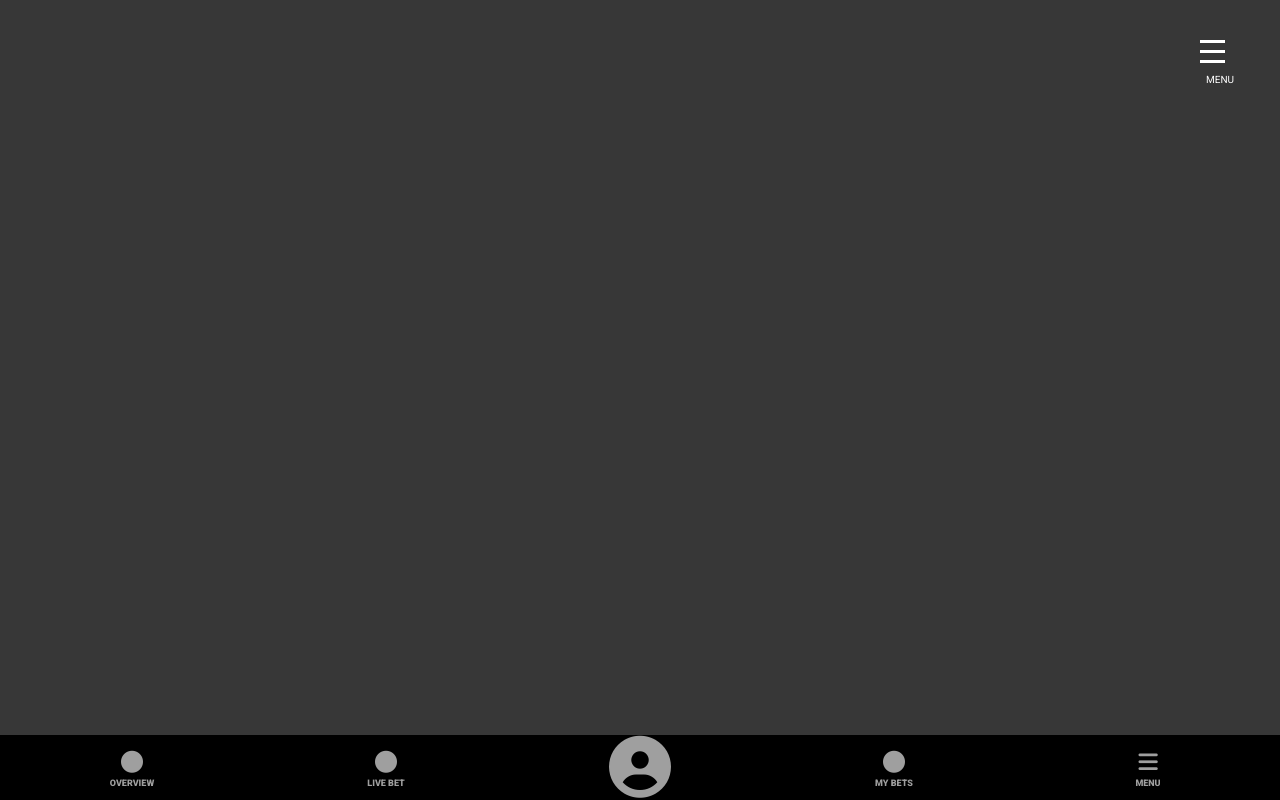
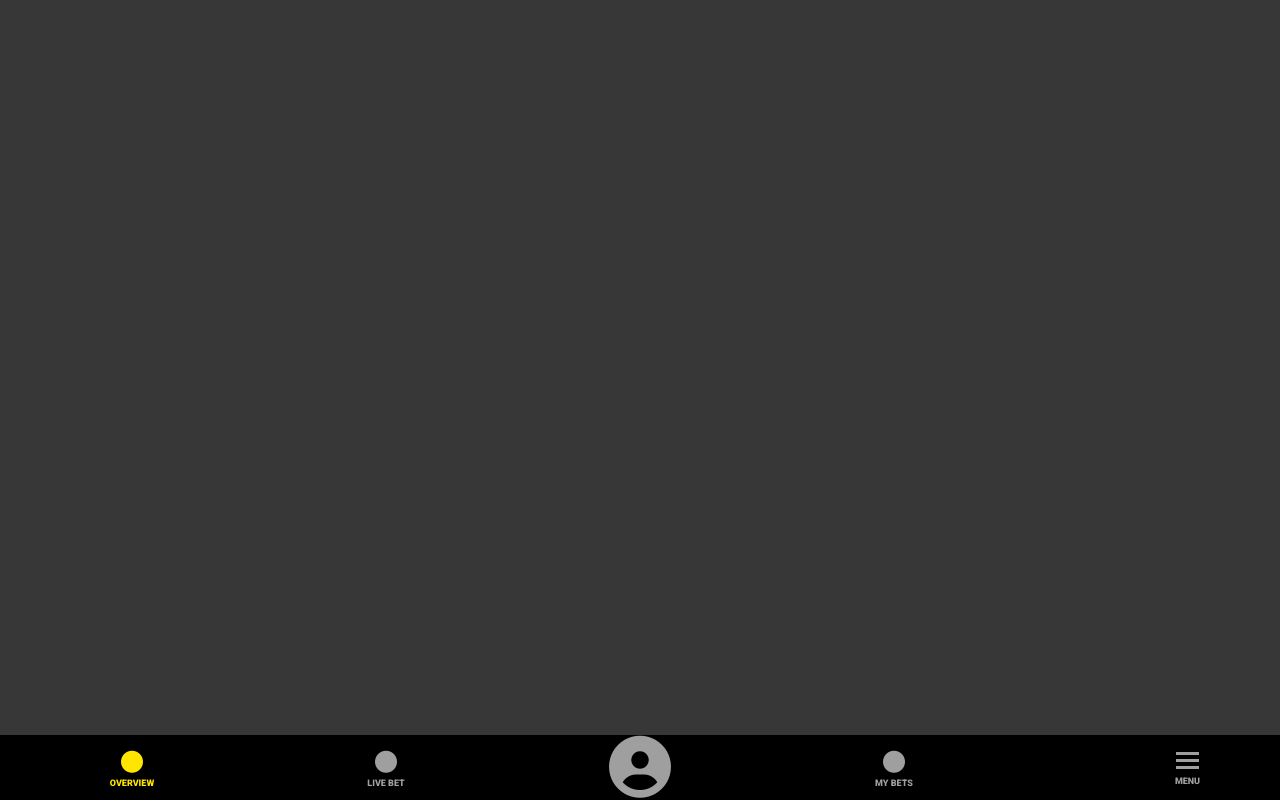
Before and after one commit to Italik6/Mobile-nav, a plain HTML site: page index.html in a window 1280 px wide. Drawn offline with Linux system fonts and the light colour scheme.

Commit message:
Menu icon

```diff
--- a/index.html
+++ b/index.html
@@ -19,7 +19,7 @@
 
 <body>
 
-    <input type="radio" class="menu-icon" id="menu" name="menu">
+        <input type="checkbox" class="menu-icon" id="menu" name="menu">
     <label class="menu-btn" for="menu">
         <span class="bar top"></span>
         <span class="bar middle"></span>
@@ -27,27 +27,27 @@
         <span class="menu-btn__text">MENU</span>
     </label>
     <label class="close-menu" for="menu"></label>
-    <nav class="drawer-menu">
+    <!-- <nav class="drawer-menu">
         <ul>
             <li>Content of menu</li>
         </ul>
-    </nav>
+    </nav> -->
     <div class="contents">
-        <div class="contents__inner">
         <div class="wrap">
         <nav class="menu">
-            <input type="radio" name="menu" id="overview" menu>
+            <input type="radio" name="menu" id="overview" checked>
             <input type="radio" name="menu" id="live-bet">
             <input type="radio" name="menu" id="rizk">
             <input type="radio" name="menu" id="my-bets">
-            <input type="radio" name="menu" id="menu">
+
+            <!-- <input type="checkbox" name="menu" id="menu"> -->
             <div class="list">
                 <div class="overlay">
                     <span class="overlay-overview"></span>
                     <span class="overlay-live-bet"></span>
                     <span class="overlay-rizk"></span>
                     <span class="overlay-my-bets"></span>
-                    <span class="overlay-menu"></span>
+                    <!-- <span class="overlay-menu"></span> -->
                 </div>
                 <div class="link-wrap">
                     <label for="overview">
@@ -65,7 +65,8 @@
                         <i class="fa fa-circle" aria-hidden="true"></i>
                         <span>My bets</span>
                     </label>
-                    <label for="menu">
+                    <!-- hidden element -->
+                    <label for="menu" class="hidden-item">
                         <i class="fa fa-bars" aria-hidden="true"></i>
                         <span>Menu</span>
                     </label>
@@ -73,7 +74,6 @@
             </div>
         </nav>
     </div>
-        </div>
     </div>
     <!-- <script type="text/javascript" src="js/jquery-3.1.1.min.js"></script> -->
     <script src="https://use.fontawesome.com/c26bba1fec.js"></script>
--- a/style.less
+++ b/style.less
@@ -174,8 +174,8 @@ input[name="menu"] {
 .menu-btn {
     position: fixed;
     display: block;
-    top: 40px;
-    right: 40px;
+    bottom: 1%;
+    right: 5%;
     display: block;
     width: 40px;
     height: 40px;
@@ -190,9 +190,9 @@ input[name="menu"] {
     top: 0;
     left: 0;
     display: block;
-    width: 25px;
+    width: 23px;
     height: 3px;
-    background: #fff;
+    background: @light-gray-rizk;
     -webkit-transition: all .5s;
     transition: all .5s;
     -webkit-transform-origin: left top;
@@ -201,12 +201,12 @@ input[name="menu"] {
 }
 
 .bar.middle {
-    top: 10px;
+    top: 7px;
     opacity: 1;
 }
 
 .bar.bottom {
-    top: 20px;
+    top: 14px;
     -webkit-transform-origin: left bottom;
     -ms-transform-origin: left bottom;
     transform-origin: left bottom;
@@ -214,16 +214,20 @@ input[name="menu"] {
 
 .menu-btn__text {
     position: absolute;
-    bottom: -5px;
-    left: 0;
+    bottom: 6px;
+    left: -17px;
     right: 0;
-    margin: auto;
-    color: #fff;
     -webkit-transition: all .5s;
     transition: all .5s;
     display: block;
     visibility: visible;
     opacity: 1;
+    color: @light-gray-rizk;
+    font-size: 9px;
+
+    text-align: center;
+    text-transform: uppercase;
+    font-weight: 900;
 }
 
 .menu-btn:hover .bar {
@@ -288,8 +292,8 @@ input[name="menu"] {
 }
 
 .menu-icon:checked ~ .menu-btn .bar.bottom {
-    width: 25px;
-    top: 18px;
+    width: 24px;
+    top: 17px;
     -webkit-transform: rotate(-45deg);
     -ms-transform: rotate(-45deg);
     transform: rotate(-45deg);
@@ -305,3 +309,11 @@ input[name="menu"] {
     opacity: 1;
     z-index: 3;
 }
+
+.menu-icon:checked ~ .menu-btn .menu-btn__text {
+ left:-22px;
+}
+
+.hidden-item{
+    visibility: hidden;
+}
```
Also changed, not shown: style.css.
